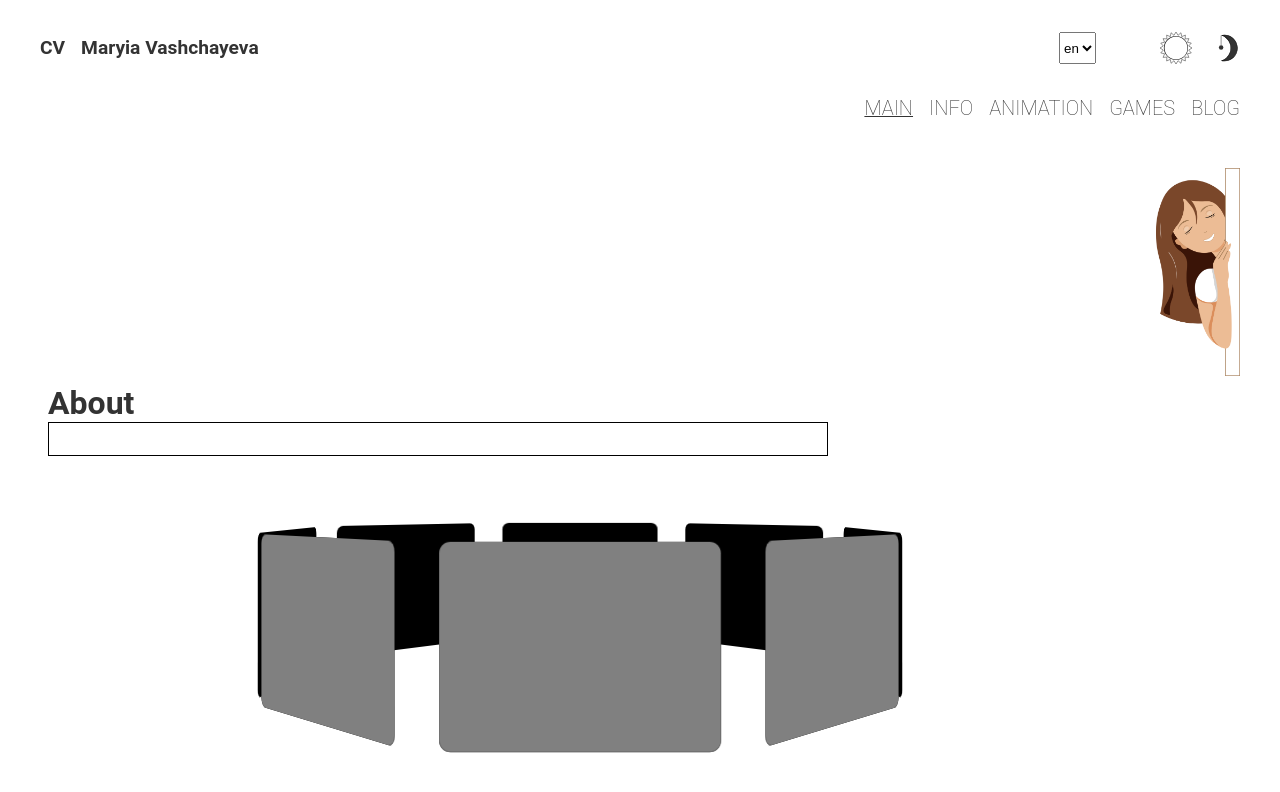
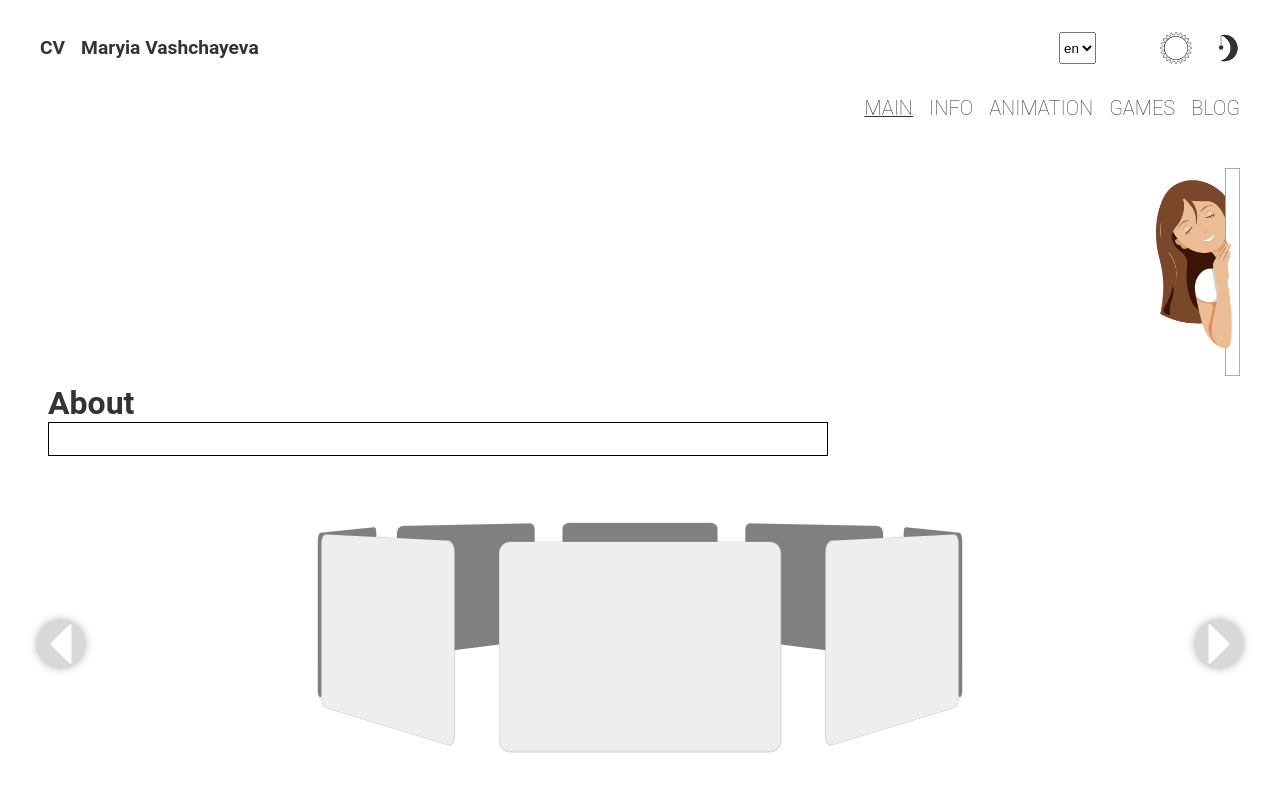
Before and after one commit to MaryAnzh/CV-React, a React (Create React App) app: page / in a window 1280 px wide. Shown: the top 792 px of the page. Built offline with nearby package versions, Linux system fonts and the light colour scheme; a web font is replaced by a local one.

Commit message:
feat: add Carousel

```diff
--- a/src/components/common/carousel/carousel..tsx
+++ b/src/components/common/carousel/carousel..tsx
@@ -1,39 +1,52 @@
 import React from "react";
 
+import { ArrowSVG } from "../../svg/arrow/arrow";
 import {
     CarouselWrap,
     CarouselContainer,
     CarouselBodyWrap,
     CarouselBody,
-    CarouselCardFront,
-    CarouselCardBack
+    CarouselCard,
+    CarouselButton
 } from "./carousel.styled";
 
 export const Carousel: React.FC = () => {
-    const list = [...Array(8).keys()].map((el) => {
+    const cards = [...Array(8).keys()].map((el) => {
         return (
-            <CarouselCardFront key={el} index={el} />
+            <CarouselCard
+                key={el}
+                index={el}
+                type='front' />
         );
     });
 
-    const listBack = [...Array(8).keys()].map((el) => {
+    const cardsBAck = [...Array(8).keys()].map((el) => {
         return (
-            <CarouselCardBack key={el} index={el} />
+            <CarouselCard
+                key={el}
+                index={el}
+                type='back' />
         );
     });
 
     return (
         <CarouselWrap>
+            <CarouselButton direction='prev'>
+                <ArrowSVG deration='prev' />
+            </CarouselButton>
             <CarouselContainer>
                 <CarouselBodyWrap>
                     <CarouselBody>
                         <CarouselBody>
-                            {listBack}
-                            {list}
+                            {cardsBAck}
+                            {cards}
                         </CarouselBody>
                     </CarouselBody>
                 </CarouselBodyWrap>
             </CarouselContainer>
+            <CarouselButton direction='nest'>
+                <ArrowSVG deration='next' />
+            </CarouselButton>
         </CarouselWrap>
     );
 }
--- /dev/null
+++ b/src/components/common/carousel/carousel.const.ts
@@ -0,0 +1,15 @@
+interface ICarouselConst {
+    cardWidth: number,
+    cardHight: number,
+    wrapHight: number,
+    cardsInterval: number,
+    buttonSize: number,
+}
+
+export const carouselConst: ICarouselConst = {
+    cardWidth: 200,
+    cardHight: 150,
+    wrapHight: 360,
+    cardsInterval: 20,
+    buttonSize: 50,
+}
--- a/src/components/common/carousel/carousel.styled.ts
+++ b/src/components/common/carousel/carousel.styled.ts
@@ -1,16 +1,21 @@
-import styled, {css} from "styled-components";
+import styled, { css } from "styled-components";
+import { carouselConst } from "./carousel.const";
 
 export const CarouselWrap = styled.div`
   width: 100%;
-  height: 360px;
+  height: ${carouselConst.wrapHight}px;
   padding: 10px;
   display: flex;
-  justify-content: space-between;
+  justify-content: center;
   align-items: center;
+
+  @media (max-width: 800px) {
+    display: none;
+  }
 `;
 
 export const CarouselContainer = styled.div`
-  width: calc(100% - 2 * 20px - 2 * 40px);
+  width: calc(100% - 2 * ${carouselConst.cardsInterval}px - 2 * ${carouselConst.cardsInterval * 2}px);
   height: 100%;
   display: flex;
   align-items: center;
@@ -48,8 +53,8 @@ export const CarouselBody = styled.div`
   transition: all .3s;
 `;
 
-export const CarouselCardFront = styled.div<{ index: number }>`
-    ${({ index }) => css`
+export const CarouselCard = styled.div<{ index: number, type: 'back' | 'front' }>`
+    ${({ index, type, theme }) => css`
     position: absolute;
     width: 100%;
     height: 100%;
@@ -57,31 +62,40 @@ export const CarouselCardFront = styled.div<{ index: number }>`
     display: flex;
     align-items: center;
     justify-content: center;
-    backface-visibility: hidden;
     transform-origin: center;
     transform-style: preserve-3d;
     border-radius: 8px;
-    background-color: gray;
     transform: rotateY(${45 * index}deg) translateZ(290px);
-    z-index: 11;
+    background-color: ${type === 'front' ? '#eee' : 'gray'};
+    backface-visibility: ${type == 'front' ? 'hidden' : 'visible'};
+    z-index: ${type === 'front' ? '5' : '4'};
     `}
 `;
 
-export const CarouselCardBack = styled.div<{ index: number }>`
-    ${({ index }) => css`
-    position: absolute;
-    width: 100%;
-    height: 100%;
-    padding: 20px;
-    display: flex;
-    align-items: center;
-    justify-content: center;
-    backface-visibility: visible;
-    transform-origin: center;
-    transform-style: preserve-3d;
-    border-radius: 8px;
-    background-color: black;
-    transform: rotateY(${45 * index}deg) translateZ(290px);
-    z-index: 10;
-    `}
+export const CarouselButton = styled.button<{ direction: 'prev' | 'nest' }>`
+  ${({ type, theme }) =>
+    css`
+      width: ${carouselConst.buttonSize}px;
+      height: ${carouselConst.buttonSize}px;
+      display: flex;
+      align-items: center;
+      justify-content: center;
+      border-radius: 50%;
+      background: ${theme.colors.button};
+      box-shadow: 0px 0px 8px rgba(0, 0, 0, 25%);
+      cursor: pointer;
+      transition: .3s;
+
+      &:hover {
+        background: ${theme.colors.buttonHover};
+
+        svg {
+          fill: ${theme.colors.arrowHover};
+        }
+      }
+
+      &:active {
+        box-shadow: 0px 0px 10px rgba(0, 0, 0, 5%);
+      }
+  `}
 `;
--- /dev/null
+++ b/src/components/svg/arrow/arrow.styled.ts
@@ -0,0 +1,15 @@
+import styled, { css } from "styled-components";
+
+const rotateEng = 90;
+
+export const ArrowStyle = styled.svg<{ deration: 'prev' | 'next' }>`
+   ${({ theme, deration }) =>
+        css`
+          width: 80%;
+          height: 80%;
+          fill: ${theme.colors.arrow};
+          transform: rotate(${deration === 'prev' ? `${rotateEng}deg` : `-${rotateEng}deg`});
+          transition: .3s;
+
+   `}
+`;
--- /dev/null
+++ b/src/components/svg/arrow/arrow.tsx
@@ -0,0 +1,17 @@
+import React from "react";
+import { ArrowStyle } from "./arrow.styled";
+
+type ArrowSVGProps = {
+    deration: 'prev' | 'next',
+}
+
+export const ArrowSVG: React.FC<ArrowSVGProps> = (props) => {
+    return (
+        <ArrowStyle
+            viewBox="0 0 30 15.7"
+            xmlns="http://www.w3.org/2000/svg"
+            deration={props.deration} >
+            <path d="M29.7,1.4l-14,14c-0.4,0.4-1,0.4-1.4,0l-14-14c-0.4-0.4-0.4-1,0-1.4h29.4C30.1,0.4,30.1,1,29.7,1.4z" />
+        </ArrowStyle>
+    );
+}
--- a/src/themes/theme.interface.ts
+++ b/src/themes/theme.interface.ts
@@ -14,6 +14,10 @@ export interface IThemeConst {
 export interface IThemeColors {
     main: string,
     contrast: string,
+    arrow: string,
+    arrowHover: string,
+    button: string,
+    buttonHover: string
 }
 
 export interface ITheme {
--- a/src/themes/themes-collaction/blackTheme.ts
+++ b/src/themes/themes-collaction/blackTheme.ts
@@ -4,6 +4,10 @@ import { themeConst } from "../themeConstants";
 const colors: IThemeColors = {
     main: '#333',
     contrast: 'white',
+    arrow: 'gray',
+    arrowHover: '#ffffff',
+    button: 'none',
+    buttonHover: 'none',
 }
 
 export const blackTheme: ITheme = {
--- a/src/themes/themes-collaction/lightTheme.ts
+++ b/src/themes/themes-collaction/lightTheme.ts
@@ -4,6 +4,10 @@ import { themeConst } from "../themeConstants";
 const colors: IThemeColors = {
     main: '#ffffff',
     contrast: '#333',
+    arrow: 'white',
+    arrowHover: 'gray',
+    button: '#D8D8D8',
+    buttonHover: '#eee'
 }
 
 export const lightTheme: ITheme = {
```
Also changed, not shown: src/components/svg/arrow/arroy.svg (added).
